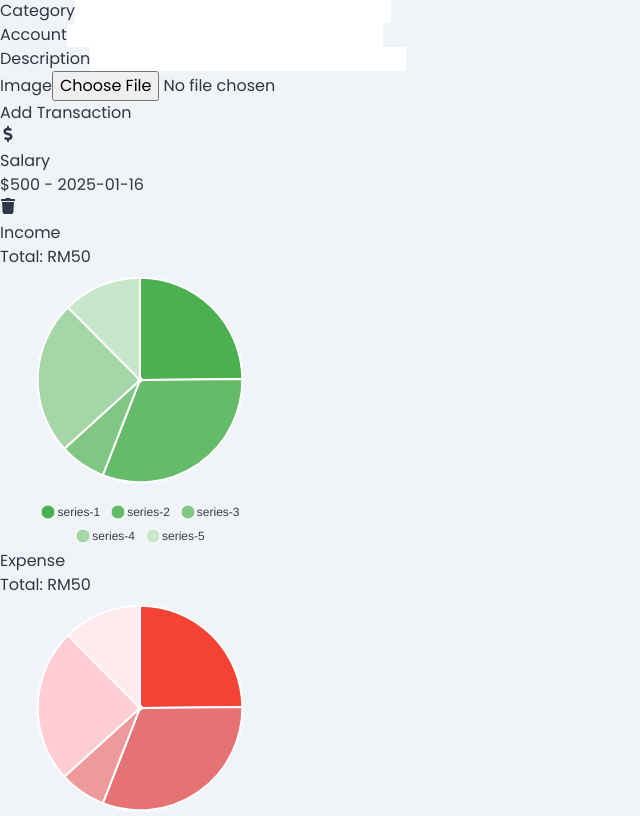
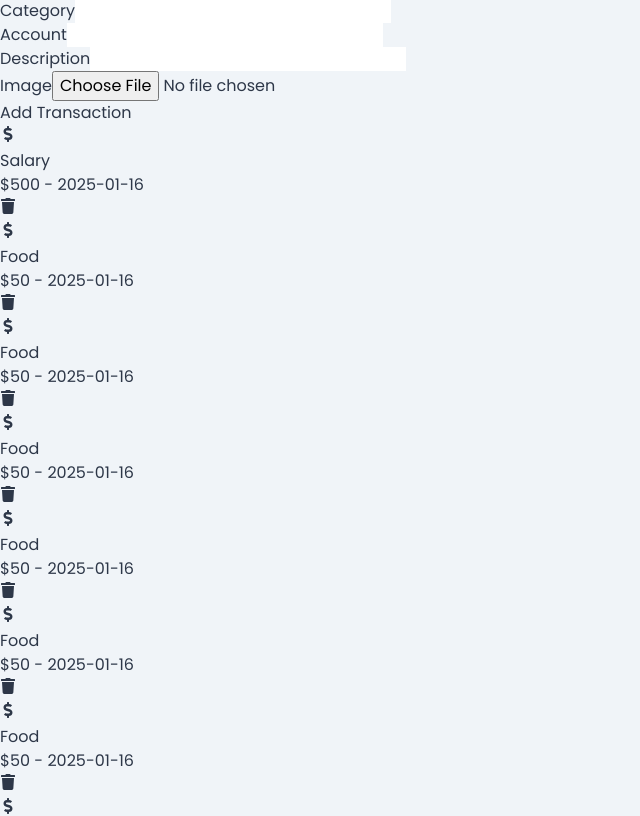
Before and after one commit to ArisLooi/goaldigits, a React (Vite) app: page /budgets in a window 1280 px wide. Shown: the part 920-1736 px from the top of the page, without its empty margins (0-640 px from the left). Built offline with nearby package versions, Linux system fonts and the light colour scheme; no server answers.

Commit message:
Initiate TransactionsList and ExpenseTrackerContext

```diff
--- a/src/app/budgets/page.jsx
+++ b/src/app/budgets/page.jsx
@@ -10,10 +10,10 @@ export default function BudgetsPage() {
             <div className="mt-10 grid gap-4 sm:mt-16 lg:grid-cols-3 lg:grid-rows-3 ">
 
                 {/* Expense Tracker */}
-                <div className="relative lg:order-2 lg:row-span-2 min-h-[80rem]">
+                <div className="relative lg:order-2 lg:row-span-2 min-h-[70rem] ">
                     <div className="absolute inset-px rounded-lg bg-white max-lg:rounded-t-[2rem]"></div>
                     <div className="relative flex h-full flex-col overflow-hidden rounded-[calc(theme(borderRadius.lg)+1px)] max-lg:rounded-t-[calc(2rem+1px)]">
-                        <div className="absolute inset-x-10 bottom-0 top-10">
+                        <div className="absolute inset-x-10 bottom-0 top-10 ">
                             <ExpenseTracker />
                         </div>
                     </div>
--- a/src/components/ExpenseTracker/ExpenseTracker.jsx
+++ b/src/components/ExpenseTracker/ExpenseTracker.jsx
@@ -4,15 +4,11 @@ import {
     CardHeader,
     CardBody,
     Typography,
-    ThemeProvider,
-    List,
-    ListItem,
-    ListItemPrefix,
-    ListItemSuffix,
-    IconButton,
+    ThemeProvider
 } from '@material-tailwind/react';
-import { FaDollarSign, FaTrash } from 'react-icons/fa';
+
 import TransactionsForm from './TransactionsForm';
+import TransactionsList from './TransactionsList';
 
 const expenseTrackerTheme = {
     media: {
@@ -53,30 +49,11 @@ const ExpenseTracker = () => {
                     <hr className="my-5 border-t border-gray-300" />
                     <TransactionsForm />
                 </CardBody>
-                <CardBody className="group rounded-none py-1.5 px-3 text-sm font-normal text-blue-gray-700 hover:bg-blue-500 hover:text-white focus:bg-blue-500 focus:text-white">
-                    <List>
-                        <ListItem>
-                            <ListItemPrefix>
-                                <IconButton className='rounded-full bg-green-500 flex items-center justify-center'>
-                                    <FaDollarSign className='text-white' />
-                                </IconButton>
-                            </ListItemPrefix>
-                            <div className="ml-4">
-                                <Typography variant="h6" color="blue-gray">
-                                    Salary
-                                </Typography>
-                                <Typography variant="small" color="gray" className="font-normal">
-                                    $500 - 2025-01-16
-                                </Typography>
-                            </div>
-                            <ListItemSuffix>
-                                <IconButton variant="text" color="blue-gray">
-                                    <FaTrash />
-                                </IconButton>
-                            </ListItemSuffix>
-                        </ListItem>
-                    </List>
+
+                <CardBody className="group rounded-none py-1.5 px-3 text-sm font-normal mt-5 h-40 overflow-y-scroll " >
+                    <TransactionsList />
                 </CardBody>
+
             </Card >
         </ThemeProvider >
     );
--- a/src/components/ExpenseTracker/TransactionsForm.jsx
+++ b/src/components/ExpenseTracker/TransactionsForm.jsx
@@ -66,9 +66,8 @@ const TransactionsForm = () => {
 
     return (
 
-        <div className="bg-background p-8 rounded-lg w-full md:w-1/2 lg:w-1/3 ">
+        <div className="bg-background p-1 rounded-lg w-full ">
             <form onSubmit={handleSubmit}>
-
                 {/* Transaction type */}
                 <div className="flex flex-col mb-4">
                     <label htmlFor="type" className=" font-semibold mb-2">Type</label>
@@ -76,10 +75,10 @@ const TransactionsForm = () => {
                         id="type"
                         value={type}
                         onChange={(e) => setType(e.target.value)}
-                        className="border border-gray-300 rounded-md py-2 px-3 focus:outline-none text-gray-900"
+                        className="border border-gray-300 rounded-md py-2 px-3 focus:outline-none text-gray-900 "
                     >
-                        <option value="income">Income</option>
-                        <option value="expense">Expense</option>
+                        <option value="income" className='text-sm'>Income</option>
+                        <option value="expense" className='text-sm'>Expense</option>
                     </select>
                 </div>
 
@@ -155,7 +154,7 @@ const TransactionsForm = () => {
 
                 <button
                     type="submit"
-                    className="bg-green-500 text-white px-6 py-2 rounded-md self-center mt-4 focus:outline-none"
+                    className="bg-green-500 text-white px-6 py-2 rounded-md self-center mt-4 focus:outline-none w-full"
                 >
                     Add Transaction
                 </button>
--- /dev/null
+++ b/src/components/ExpenseTracker/TransactionsList.jsx
@@ -0,0 +1,61 @@
+import React, { useContext } from 'react'
+import { FaDollarSign, FaTrash } from 'react-icons/fa';
+import {
+    Typography,
+    List,
+    ListItem,
+    ListItemPrefix,
+    ListItemSuffix,
+    IconButton,
+} from '@material-tailwind/react';
+
+const TransactionsList = () => {
+    const transactions = [
+        { id: 1, type: 'income', category: 'Salary', amount: 500, date: '2025-01-16', },
+        { id: 2, type: 'expense', category: 'Food', amount: 50, date: '2025-01-16', },
+        { id: 3, type: 'expense', category: 'Food', amount: 50, date: '2025-01-16', },
+        { id: 4, type: 'expense', category: 'Food', amount: 50, date: '2025-01-16', },
+        { id: 5, type: 'expense', category: 'Food', amount: 50, date: '2025-01-16', },
+        { id: 6, type: 'expense', category: 'Food', amount: 50, date: '2025-01-16', },
+        { id: 7, type: 'expense', category: 'Food', amount: 50, date: '2025-01-16', },
+        { id: 8, type: 'expense', category: 'Food', amount: 50, date: '2025-01-16', },
+        { id: 9, type: 'expense', category: 'Food', amount: 50, date: '2025-01-16', },
+        { id: 10, type: 'expense', category: 'Food', amount: 50, date: '2025-01-16', },
+        { id: 11, type: 'expense', category: 'Food', amount: 50, date: '2025-01-16', },
+    ]
+    // const { transactions, deleteTransaction } = useContext(ExpenseTrackerContext);
+    return (
+        < List className='hover-none '>
+            {transactions.map((transaction) => (
+
+                <ListItem key={transaction.id}>
+                    <ListItemPrefix>
+                        <IconButton className={`rounded-full flex items-center justify-center ${transaction.type === 'income' ? 'bg-green-500' : 'bg-red-500'}`}>
+                            <FaDollarSign className='text-white' />
+                        </IconButton>
+                    </ListItemPrefix>
+                    <div className="ml-4">
+                        <Typography variant="h6" >
+                            {transaction.category}
+                        </Typography>
+                        <Typography variant="small" className="font-normal">
+                            {`$${transaction.amount} - ${transaction.date}`}
+                        </Typography>
+                    </div>
+                    <ListItemSuffix>
+                        <IconButton variant="text" className="rounded-full flex items-center justify-center hover:bg-blue-500 hover:text-white focus:bg-blue-500 focus:text-white">
+                            <FaTrash />
+                        </IconButton>
+                    </ListItemSuffix>
+
+                </ListItem>
+
+            ))
+
+            }
+
+        </List >
+    )
+}
+
+export default TransactionsList;
```
Also changed, not shown: src/context/ExpenseTrackerContext.jsx (added, +9 -0 lines).
